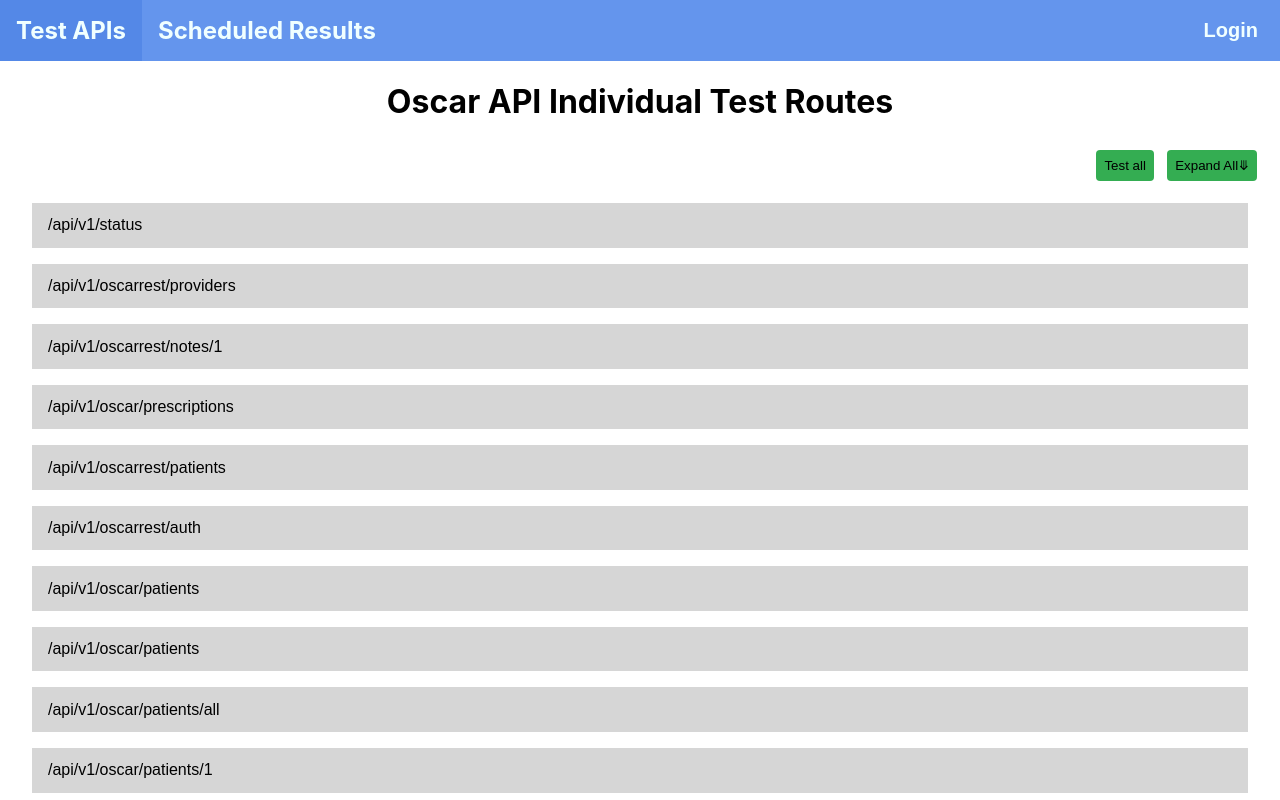
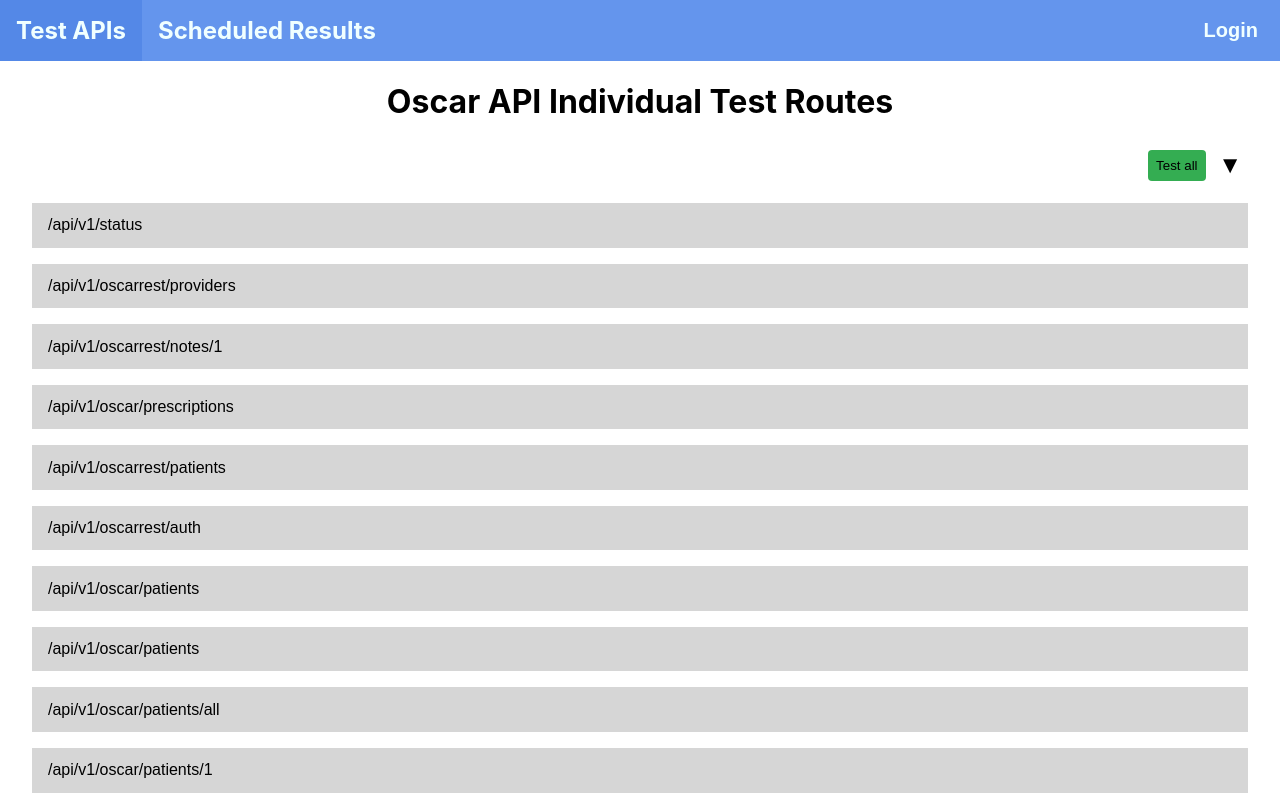
Before and after one commit to stephanmajor12/oscar-api-test-runner, a React (Create React App) app: page / in a window 1280 px wide. Shown: the top 800 px of the page. Built offline with nearby package versions, Linux system fonts and the light colour scheme.

Commit message:
Add basic google login. Still need to authenticate with oscar api.

```diff
--- a/src/App.jsx
+++ b/src/App.jsx
@@ -1,4 +1,4 @@
-import { React } from "react";
+import { React, useState } from "react";
 import { BrowserRouter as Router, Switch, Route } from "react-router-dom";
 
 import ScheduledResults from "./components/ScheduledTestResults";
@@ -6,13 +6,18 @@
 import Nav from "./components/Nav/nav";
 
 function App() {
+  const [token, setToken] = useState("");
   return (
     <div>
       <Router>
-        <Nav />
+        <Nav setToken={setToken} />
         <Switch>
           <Route exact path="/scheduled" render={() => <ScheduledResults />} />
-          <Route exact path="/" render={() => <IndependentResults />} />
+          <Route
+            exact
+            path="/"
+            render={() => <IndependentResults token={token} />}
+          />
         </Switch>
       </Router>
     </div>
--- a/src/components/IndependentTestResults/apiitem.jsx
+++ b/src/components/IndependentTestResults/apiitem.jsx
@@ -17,9 +17,13 @@
 const currentApi = apiVersion[0];
 
 export default function ApiItem(props) {
-  const { api, callBack } = props;
+  const { api, callBack, token } = props;
   const [response, setResponse] = useState([]);
   const [showMenu, setShowMenu] = useState(false);
+
+  useEffect(() => {
+    console.log(token);
+  }, [token]);
 
   // use callback so that component doesn't re-render
   // when callback gets registered
@@ -28,20 +32,23 @@
       method: api.method,
       url: currentApi.endpointURL + api.url,
       data: api.body,
-      //   headers: auth["headers"],
+      headers: {
+        Authorization: `Bearer ${token}`,
+      },
     })
       .then((res) => {
         setResponse(res);
         console.log(res);
       })
       .catch((err) => {
-        setResponse(err.response);
+        if (err.response) setResponse(err.response);
+        else return null;
         console.log(err);
       })
       .then(() => {
         setShowMenu(true);
       });
-  }, [api]);
+  }, [api, token]);
 
   const expandContract = useCallback((isExpanded) => {
     console.log(isExpanded);
--- a/src/components/IndependentTestResults/css/button.css
+++ b/src/components/IndependentTestResults/css/button.css
@@ -5,3 +5,13 @@
   margin: 0.5em;
   border-radius: 4px;
 }
+
+.arrow-button {
+  border: none;
+  background-color: rgba(0, 0, 0, 0);
+  font-size: x-large;
+}
+
+.arrow-button:hover {
+  color: rgba(0, 0, 0, 0.61);
+}
--- a/src/components/IndependentTestResults/css/menu.css
+++ b/src/components/IndependentTestResults/css/menu.css
@@ -6,4 +6,5 @@
 .flex-row-right {
   display: flex;
   justify-content: right;
+  margin: 1rem;
 }
--- a/src/components/IndependentTestResults/index.jsx
+++ b/src/components/IndependentTestResults/index.jsx
@@ -95,7 +95,8 @@
   },
 ];
 
-export default function IndependentResults() {
+export default function IndependentResults(props) {
+  const { token } = props;
   const [expanded, setExpanded] = useState(false);
 
   // Create array of useRefs
@@ -132,7 +133,7 @@
         </button>
 
         <button
-          className={"button"}
+          className={"arrow-button"}
           onClick={() => {
             expanded ? setExpanded(false) : setExpanded(true);
             expandRefs.current.forEach((expand) => {
@@ -140,11 +141,13 @@
             });
           }}
         >
-          {expanded ? <p>Collapse All⤊</p> : <p>Expand All⤋</p>}
+          {expanded ? <p>▲</p> : <p>▼</p>}
         </button>
       </div>
       {apis.map((api, i) => {
-        return <ApiItem key={i} api={api} callBack={setCallback} />;
+        return (
+          <ApiItem key={i} api={api} callBack={setCallback} token={token} />
+        );
       })}
     </div>
   );
--- a/src/components/Nav/nav.jsx
+++ b/src/components/Nav/nav.jsx
@@ -1,28 +1,43 @@
 import { React, useState } from "react";
 import { Link } from "react-router-dom";
 import { getAuth, signInWithPopup, GoogleAuthProvider } from "firebase/auth";
+import axios from "axios";
 
 import "./css/nav.css";
 import "./css/button.css";
 
-export default function Nav() {
+export default function Nav(props) {
   const [user, setUser] = useState();
+  const { setToken } = props;
   const login = function () {
     const provider = new GoogleAuthProvider();
     const auth = getAuth();
+
     signInWithPopup(auth, provider)
       .then((result) => {
         // This gives you a Google Access Token. You can use it to access the Google API.
         const credential = GoogleAuthProvider.credentialFromResult(result);
-        const token = credential.accessToken;
+        const token = credential.idToken;
         // The signed-in user info.
         const user = result.user;
         // ...
 
+        console.log("credential:", credential);
         console.log("token:", token);
         console.log("user:", user);
         // console.log(localStorage.getItem("rememberMe"));
         setUser(user.email);
+        setToken(token);
+
+        //return
+        axios
+          .post("https://kennedy-dev1.gojitech.systems/api/v1/login", {
+            token: token,
+            // providerNo: "8",
+          })
+          .then((res) => {
+            console.log(res);
+          });
       })
       .catch((error) => {
         // Handle Errors here.
--- a/src/components/statusbox.jsx
+++ b/src/components/statusbox.jsx
@@ -2,6 +2,7 @@
 
 export default function StatusBox(props) {
   const { response } = props;
+  if (response) {
     return (
       <div>
         {response.status < 300 ? (
@@ -11,4 +12,9 @@
         )}
       </div>
     );
+  } else {
+    <div>
+      <h2 className="fails info-box">N/A</h2>
+    </div>;
   }
+}
```
Lines whose indentation alone changed are shown as unchanged.
